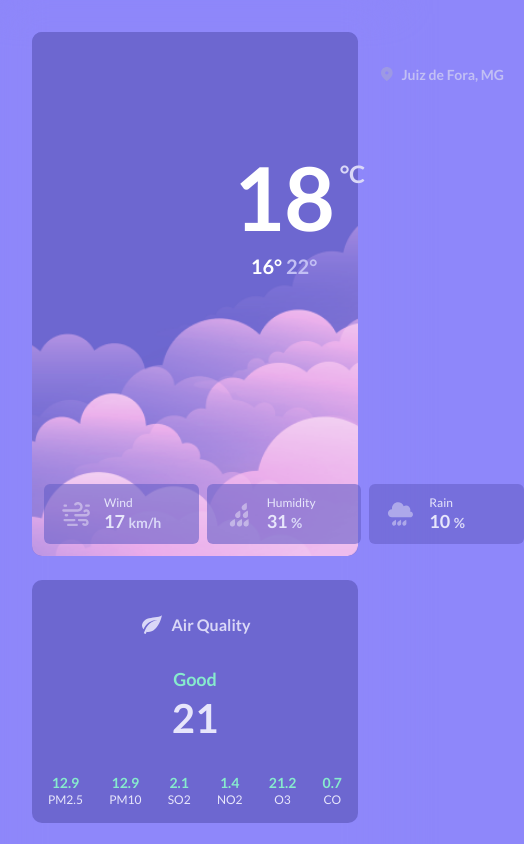
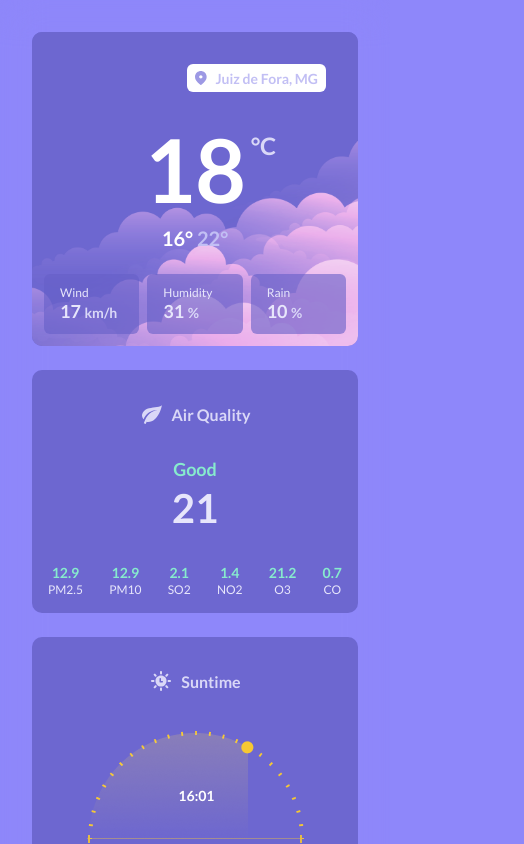
Before and after one commit to KrisMazzini/boraCodar-10, a React (Vite) app: page / in a window 390 px wide. Shown: the top 844 px of the page, 524 px wide, since content can reach past the window. Built offline with nearby package versions, Linux system fonts and the light colour scheme.

Commit message:
adjust weather now responsive layout

```diff
--- a/src/components/Location/styles.ts
+++ b/src/components/Location/styles.ts
@@ -2,11 +2,17 @@ import styled from 'styled-components'
 
 export const Container = styled.div`
   margin-right: 2rem;
+  padding: 0.4rem 0.8rem 0.4rem 0.4rem;
+  border-radius: 6px;
   align-self: flex-end;
 
   display: flex;
   align-items: center;
+  justify-content: center;
   gap: 0.4rem;
+
+  background-color: ${(props) => props.theme.white};
+  cursor: pointer;
 
   img {
     width: 2rem;
@@ -19,4 +25,9 @@ export const Container = styled.div`
 
     color: ${(props) => props.theme['purple-100']};
   }
+
+  @media (min-width: 914px) {
+    padding: 0;
+    background-color: inherit;
+  }
 `
--- a/src/components/WeatherNow/styles.ts
+++ b/src/components/WeatherNow/styles.ts
@@ -2,11 +2,11 @@ import background from '../../assets/background.png'
 import styled from 'styled-components'
 
 export const Container = styled.div`
-  min-width: 48rem;
-  min-height: 48rem;
+  min-height: 100%;
 
   display: flex;
   flex-direction: column;
+  gap: 2.4rem;
 
   &::before {
     content: '';
@@ -23,11 +23,13 @@ export const Container = styled.div`
     background-position: bottom right;
     border-radius: 1rem;
   }
+
+  @media (min-width: 914px) {
+    min-width: 48rem;
+  }
 `
 
 export const TemperatureContainer = styled.div`
-  margin-top: 6rem;
-
   display: flex;
   flex-direction: column;
   justify-content: center;
@@ -57,6 +59,10 @@ export const TemperatureContainer = styled.div`
       color: ${(props) => props.theme['gray-300']};
     }
   }
+
+  @media (min-width: 914px) {
+    margin-top: 6rem;
+  }
 `
 
 export const StatisticsContainer = styled.ul`
--- a/src/components/WeatherStatistic/styles.ts
+++ b/src/components/WeatherStatistic/styles.ts
@@ -8,7 +8,7 @@ export const Container = styled.li`
   border-radius: 6px;
 
   display: grid;
-  grid-template-areas: 'icon type' 'icon value';
+  grid-template-areas: 'type' 'value';
   justify-content: left;
   align-items: center;
   column-gap: 1.2rem;
@@ -19,6 +19,7 @@ export const Container = styled.li`
     width: 3.2rem;
     height: 3.2rem;
 
+    display: none;
     grid-area: icon;
     opacity: 0.4;
   }
@@ -49,4 +50,12 @@ export const Container = styled.li`
       color: ${(props) => props.theme['gray-300']};
     }
   }
+
+  @media (min-width: 524px) {
+    grid-template-areas: 'icon type' 'icon value';
+
+    img {
+      display: initial;
+    }
+  }
 `
--- a/src/styles/global.ts
+++ b/src/styles/global.ts
@@ -15,7 +15,8 @@ export const GlobalStyle = createGlobalStyle`
 
     body {
         min-height: 100vh;
-        min-width: 100vw;
+        min-width: 37.2rem;
+        overflow: auto;
 
         display: flex;
         justify-content: center;
```
